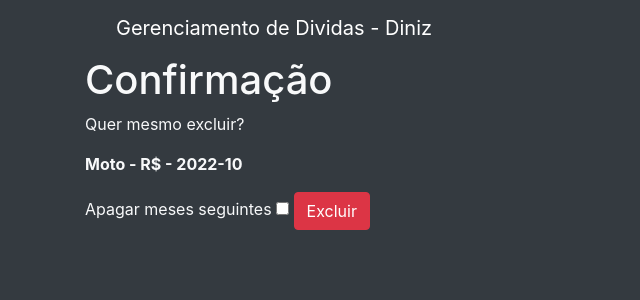
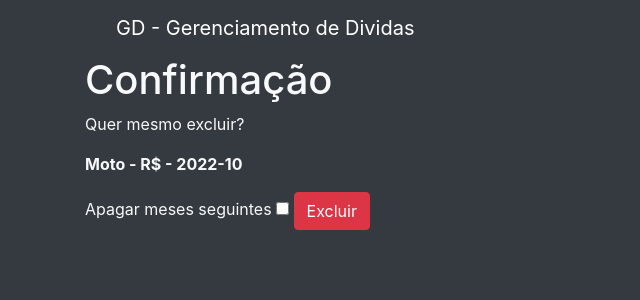
Before and after one commit to DEV-MatheusDiniz/GD-Gerenciamento-de-Dividas, a Django app: page /remover/saida/17/ in a window 1280 px wide. Shown: the top 300 px of the page, without its empty margins (0-640 px from the left). Run offline with Django 4.2, Linux system fonts and the light colour scheme; data comes from the database, SQL or seed files in the repository; some libraries are stand-ins or nearby versions.

Commit message:
Nome do home no nav para GD-Gerenciamento de Dividas

```diff
--- a/templates/nav/nav.html
+++ b/templates/nav/nav.html
@@ -2,7 +2,7 @@
     <nav class="navbar navbar-expand-lg navbar-dark bg-dark">
         <div class="container">
             <a class="navbar-brand" href="{% url 'mostra_entrada_saida' %}">
-                Gerenciamento de Dividas - Diniz
+                GD - Gerenciamento de Dividas
             </a>
 
 
```
